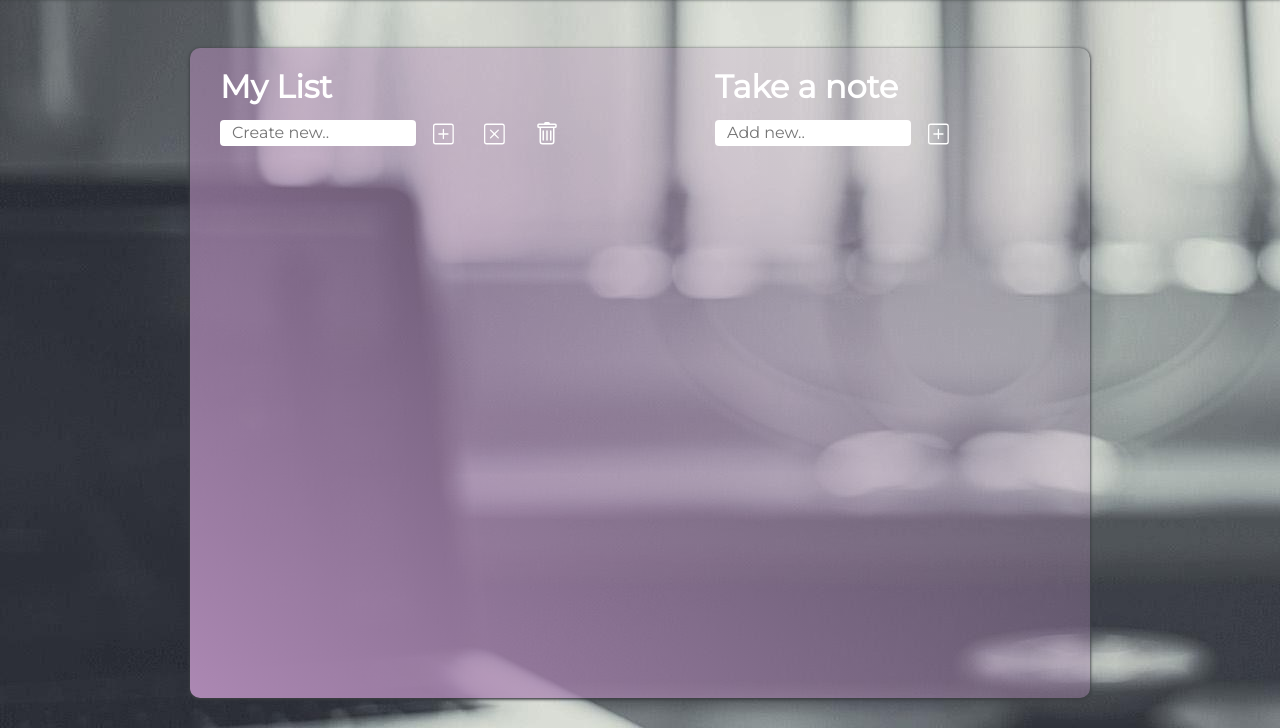
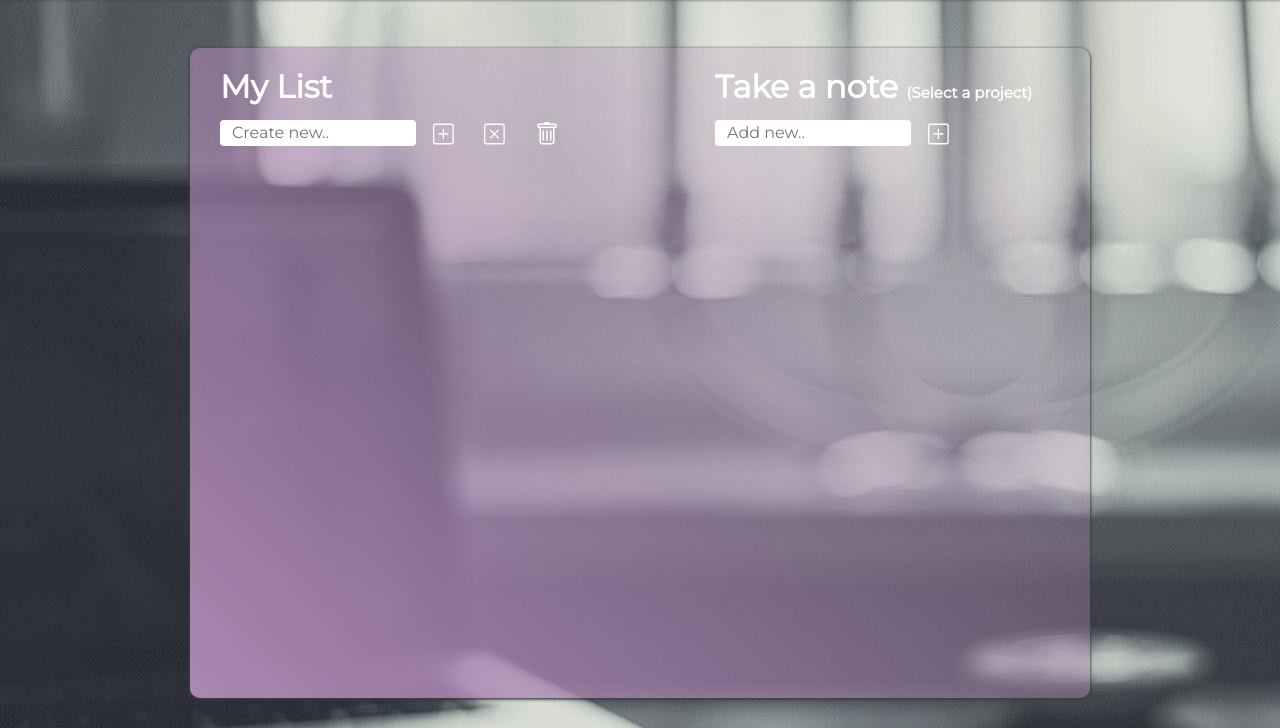
Before and after one commit to StergiosHariop/Todo-List-Project, a website built with webpack: page dist/index.html in a window 1280 px wide. Shown: the part 72-800 px from the top of the page. Built offline with nearby package versions, Linux system fonts and the light colour scheme.

Commit message:
Update index.html

```diff
--- a/dist/index.html
+++ b/dist/index.html
@@ -49,7 +49,7 @@
             </ul>
           </div>
           <div class="col-5 display" data-project-display-container>
-            <h2>Take a note</h2>
+            <h2>Take a note <span style="font-size: 15px;">(Select a project)</span></h2>
               <div class="new-task-creator" data-new-task-form>
                 <form action="">
                   <input type="text" class="new list" data-new-task-input class="new-task" placeholder="Add new..">
```
